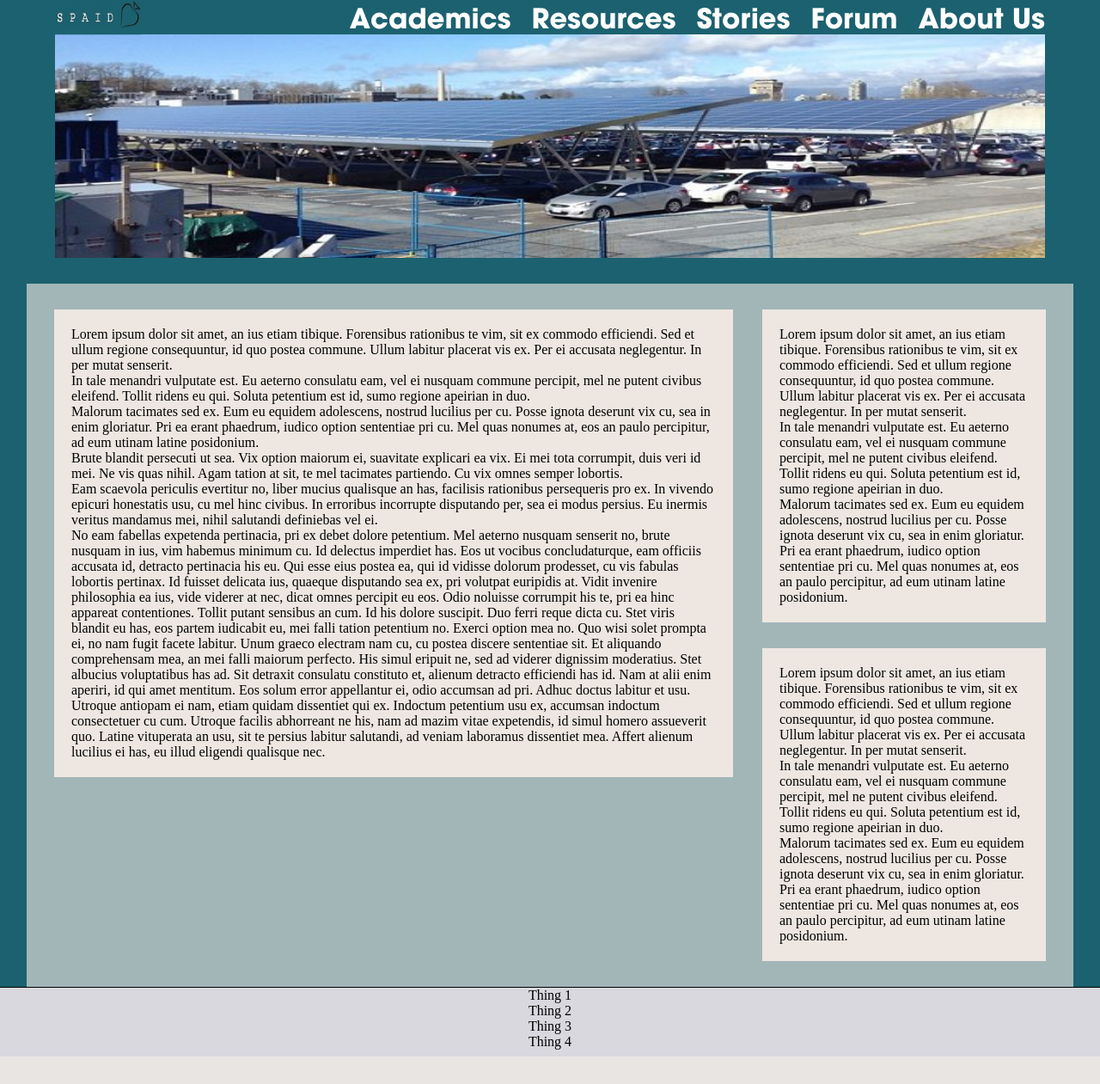
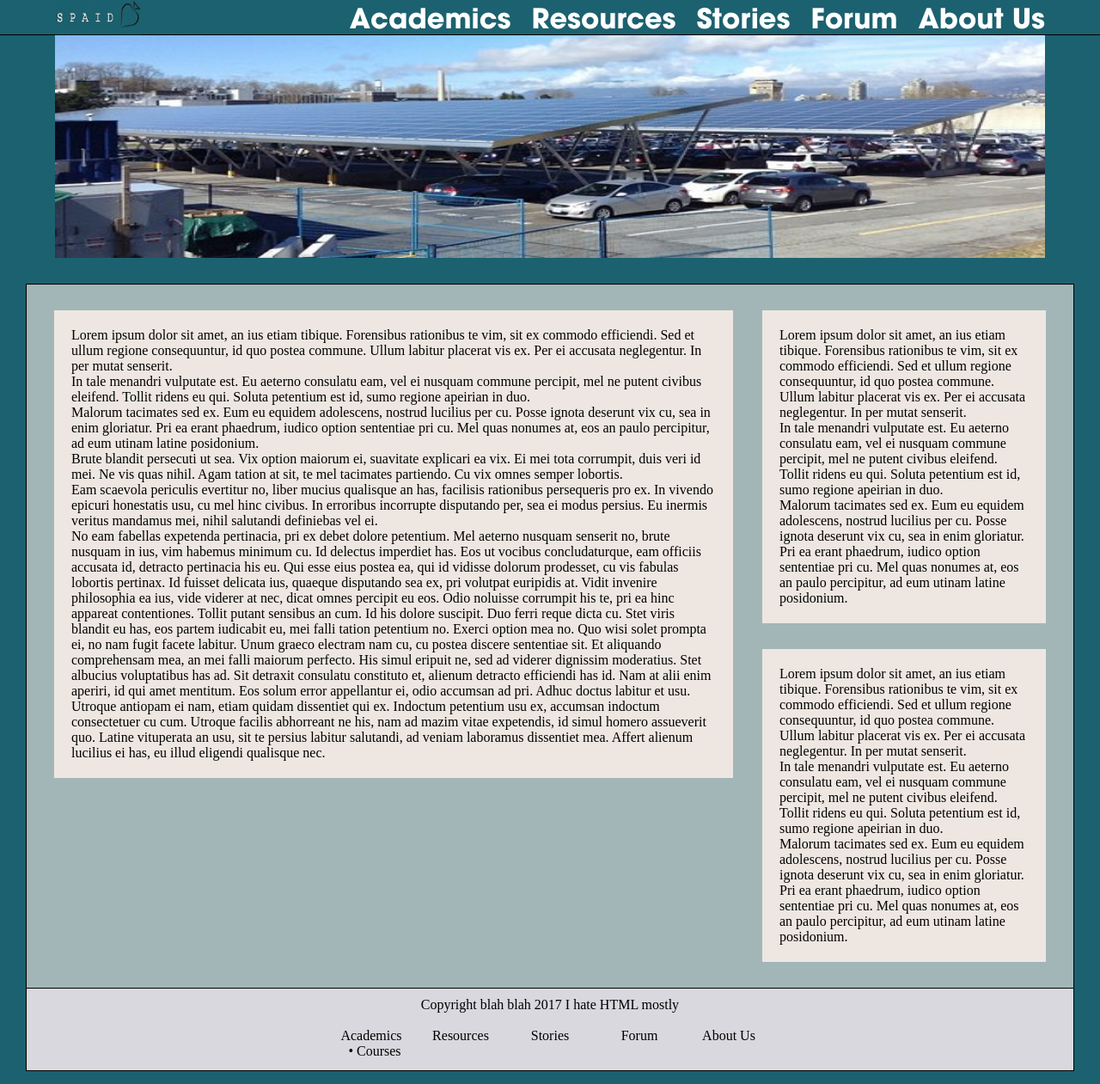
Before and after one commit to paulszefer/SPAID, a PHP site: page / in a window 1280 px wide. Shown: the whole page at 86% size. Before the commit the page ends 1229 px from the top, so only its background shows below. Run offline with PHP 8.4, Linux system fonts and the light colour scheme.

Commit message:
near finished index prototype

```diff
--- a/G13/index.html
+++ b/G13/index.html
@@ -91,12 +91,17 @@
 		</div>
 
 		<div id="footer">
-			<ul>
-				<li>Thing 1</li>
-				<li>Thing 2</li>
-				<li>Thing 3</li>
-				<li>Thing 4</li>
-			</ul>
+			<p>Copyright blah blah 2017 I hate HTML mostly</p><br>
+			<div class="sitemap">Academics<br> &nbsp; • Courses
+			</div>
+			<div class="sitemap">Resources
+			</div>
+			<div class="sitemap">Stories
+			</div>
+			<div class="sitemap">Forum
+			</div>
+			<div class="sitemap">About Us
+			</div>
 		</div>
 
 	</body>
--- a/G13/style/base.css
+++ b/G13/style/base.css
@@ -27,6 +27,8 @@ background-color: #1C616F;
 	height: 40px;
 	top: 0;
 	background-color: #1C616F;
+	border: solid black;
+	border-width: 0 0 1px 0;
 }
 
 #navbar {
@@ -64,6 +66,8 @@ background-color: #1C616F;
 	background-color: #A2B6B8;
 	height: 100%;
 	text-align: center;
+	border: solid black;
+	border-width: 1px 1px 0 1px;
 }
 
 #maincontent {
@@ -100,14 +104,23 @@ background-color: #1C616F;
 }
 
 #footer {
-	width: 100%;
-	height: 80px;
+	width: 1218px;
+	margin: auto;
+	height: 75px;
+	padding: 10px 0;
 	background-color: #D8D8DE;
 	position: relative;
 	top: 30px;
 	text-align: center;
 	border: solid black;
-	border-width: 1px 0 0 0;
+	border-width: 1px;
+	margin-bottom: 45px;
+}
+
+.sitemap {
+	display: inline-block;
+	width: 100px;
+	vertical-align: top;
 }
 
 a.nav:link {
```
